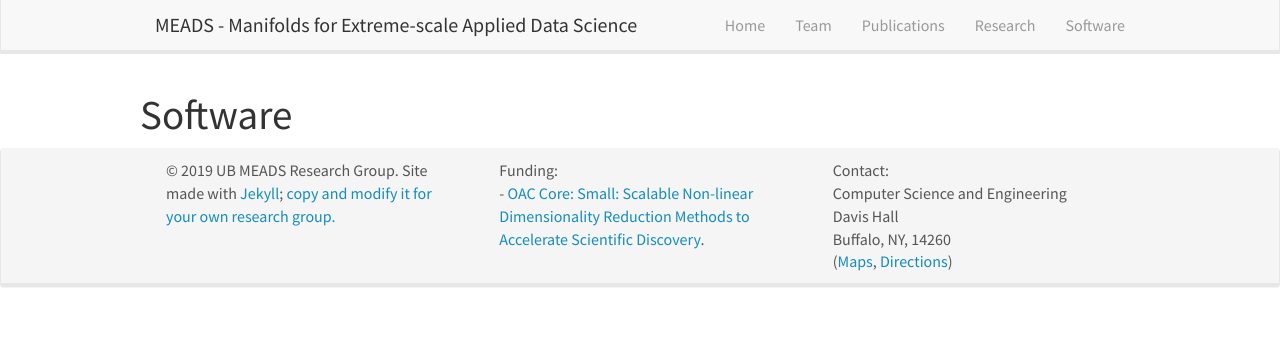
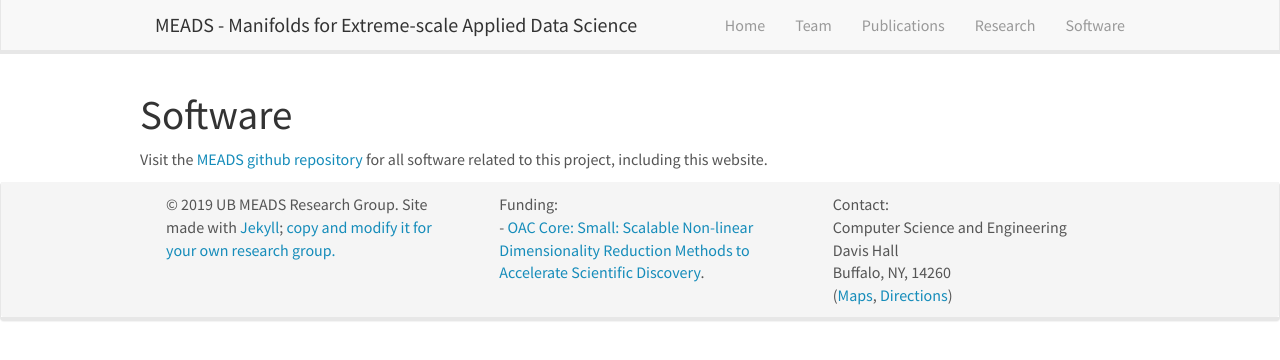
Before and after one commit to chandola/meads, a Jekyll site: the page built from docs/_pages/software.md, in a window 1280 px wide. Shown: the top 360 px of the page. Built offline with Jekyll 4.4.1, drawn with Linux system fonts in a browser that asks for light colours; nearby versions of some CDN libraries.

Commit message:
link to github

```diff
--- a/docs/_pages/software.md
+++ b/docs/_pages/software.md
@@ -7,3 +7,4 @@ permalink: /software/
 ---
 
 # Software
+Visit the <a href="https://github.com/ubdsgroup/meads">MEADS github repository</a> for all software related to this project, including this website.
```
